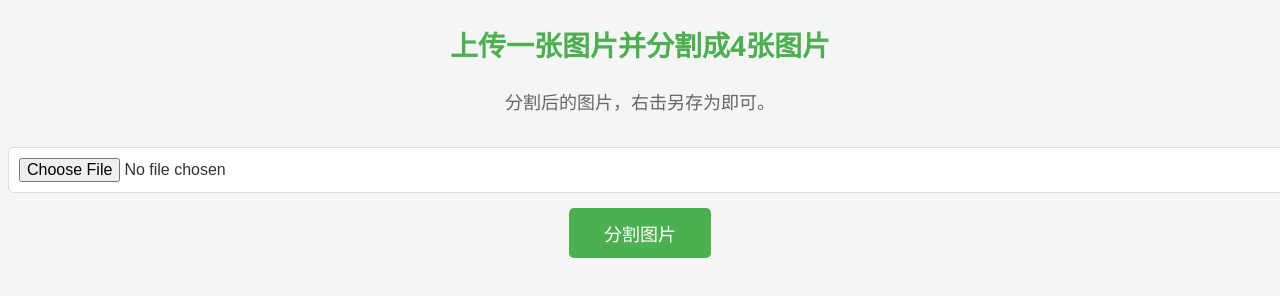
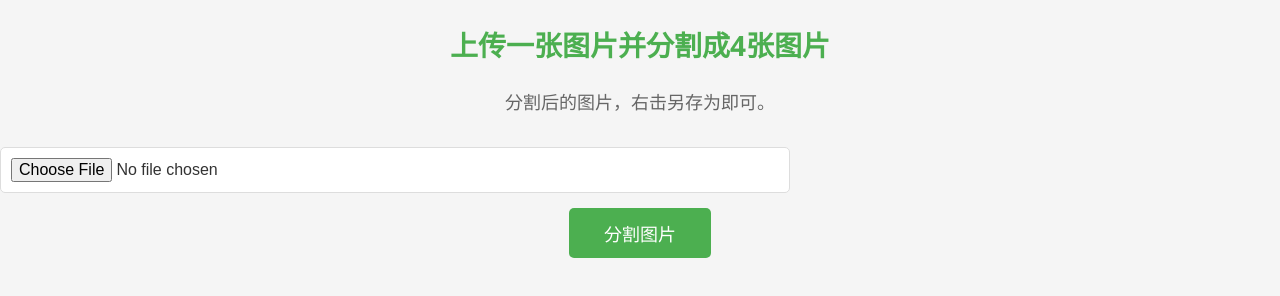
Before and after one commit to Dragon617/picture-fenge, a plain HTML site: page index.html in a window 1280 px wide. Drawn offline with Linux system fonts and the light colour scheme.

Commit message:
Update index.html

```diff
--- a/index.html
+++ b/index.html
@@ -8,7 +8,7 @@
         /* 全局样式 */
         body {
             font-family: 'Segoe UI', Tahoma, Geneva, Verdana, sans-serif;
-            margin: 100;
+            margin: 0;
             padding: 0;
             background-color: #f5f5f5;
             color: #333;
@@ -41,7 +41,7 @@
         /* 文件输入框样式 */
         input[type="file"] {
             display: block;
-            width: 100%;
+            width: 60%;
             padding: 10px;
             margin-bottom: 15px;
             border: 1px solid #ddd;
```
